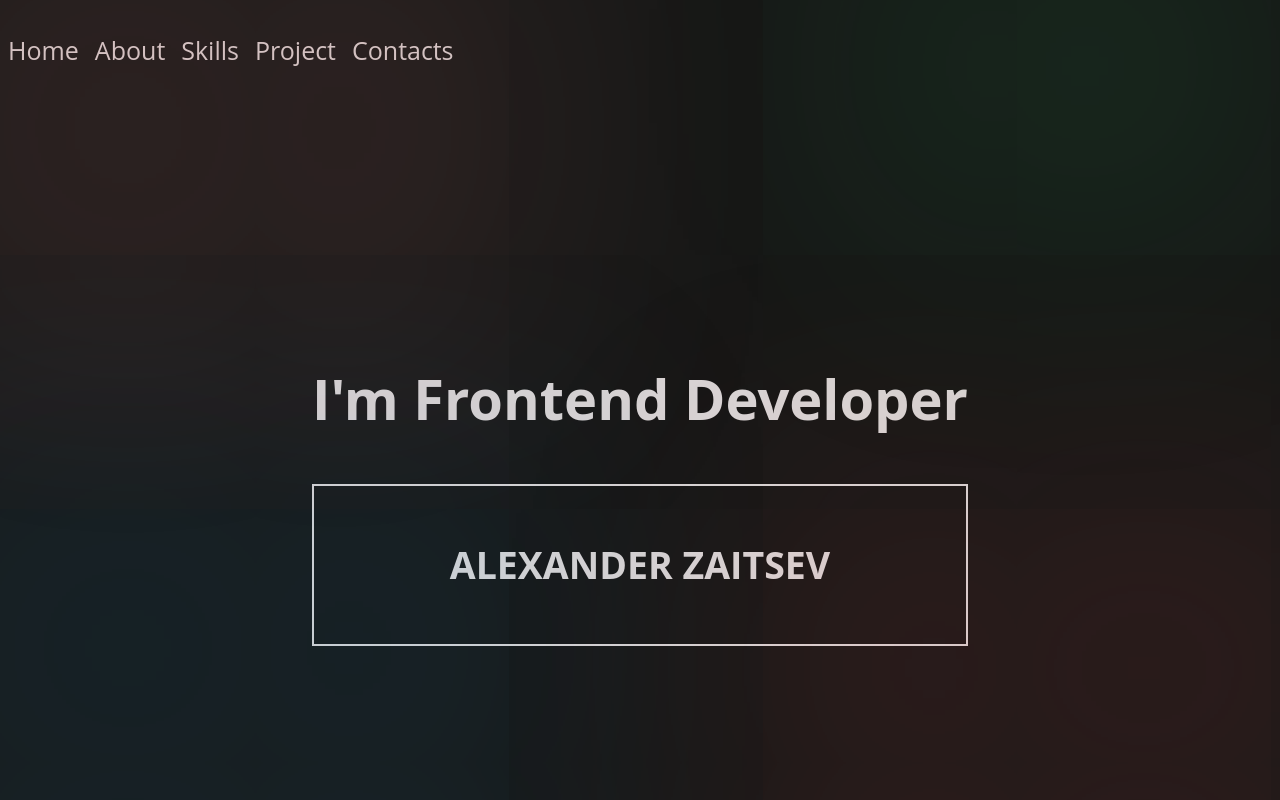
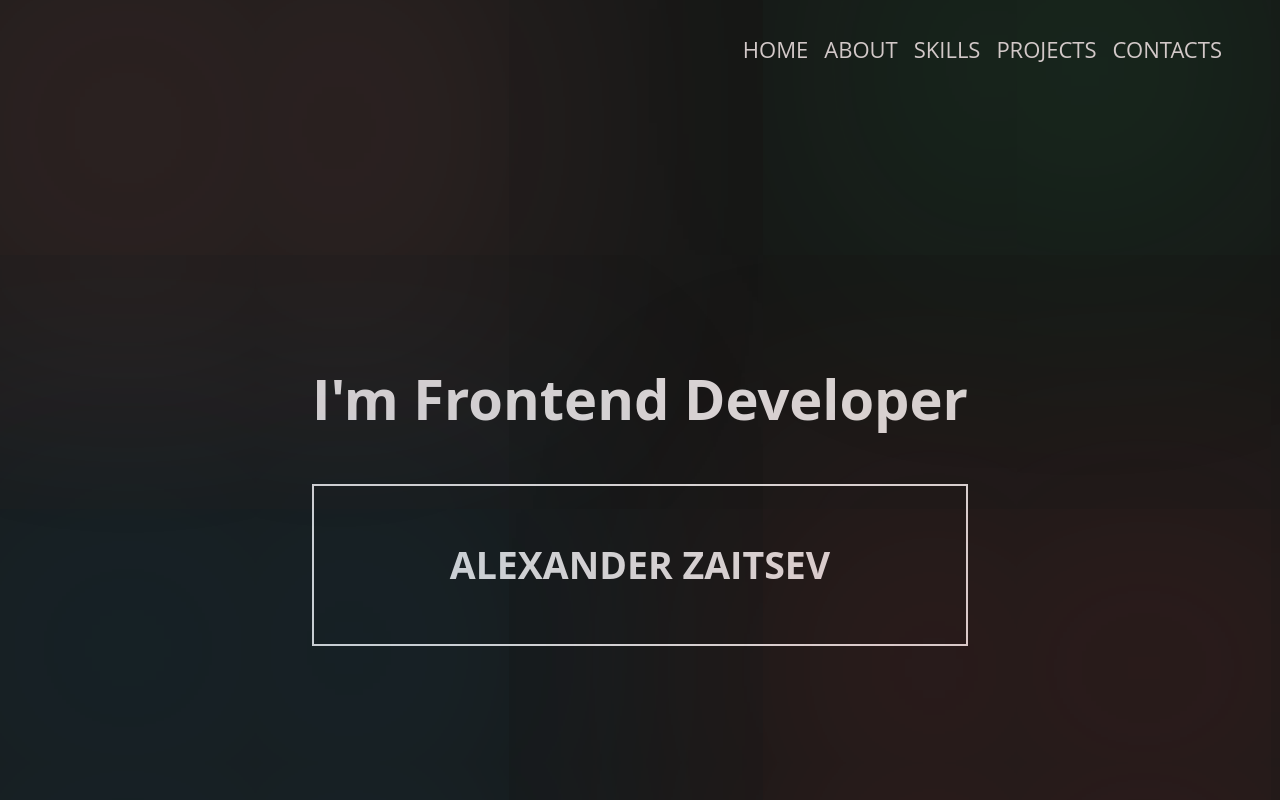
Before and after one commit to Zaitsev-AV/portfolio, a React (Create React App) app: page / in a window 1280 px wide. Shown: the top 800 px of the page. Built offline with nearby package versions, Linux system fonts and the light colour scheme.

Commit message:
adding useWindowSize

```diff
--- a/src/header/Header.tsx
+++ b/src/header/Header.tsx
@@ -1,16 +1,21 @@
 import React from 'react';
 import s from './Header.module.scss'
 import { Navbar } from "../navbar/Navbar";
+import { useWindowScroll } from "react-use";
 
 export type HeaderPropsType = {
 
 };
 export const Header: React.FC<HeaderPropsType> = ( props ) => {
 	const {  } = props
-	    console.log("Header render")
+	const { y } = useWindowScroll();
+	const scrolled = y > 0;
+
 	return (
 		<div className={s.header}>
+			<div className={`${s.naviget} ${scrolled ? s.scrolled : ''}`}>
 		<Navbar/>
+			</div>
 		</div>
 	);
 };
--- a/src/main/Main.tsx
+++ b/src/main/Main.tsx
@@ -3,12 +3,16 @@ import s from './Main.module.scss'
 import { Header } from "../header/Header";
 import { About } from "../aboutMe/About";
 
+
 export type MainPropsType = {};
 export const Main: React.FC<MainPropsType> = ( props ) => {
 	const {} = props
+
+
 	return (
-		<div className={ s.mainBlock }>
-			<Header/>
+		<div className={ s.mainBlock } id={'Home'}>
+
+				<Header/>
 			<div className={ s.main_container }>
 				<span className={s.el_1}></span>
 				<span className={s.el_2}></span>
--- a/src/navbar/Navbar.module.scss
+++ b/src/navbar/Navbar.module.scss
@@ -1,10 +1,16 @@
 .nav {
     display: flex;
-    justify-content: center;
+    justify-content: flex-end;
+    align-items: center;
     max-width: 100%;
-    font-size: 25px;
+    height: 100px;
+    font-size: 22px;
     padding-right: 50px;
     border-bottom-color: #212121;
+    &.scrolled {
+        background-color: rgba(45, 51, 59, 0.5);
+    }
+
 
     @media (max-width: 768px) {
             font-size: 18px;
@@ -48,3 +54,7 @@
             font-size: 14px;
     }
 }
+.name {
+    position: fixed;
+    left: 25px;
+}
--- a/src/navbar/Navbar.tsx
+++ b/src/navbar/Navbar.tsx
@@ -1,18 +1,61 @@
 import React from 'react';
+import { Link } from "react-scroll";
 import s from './Navbar.module.scss'
+import { useWindowScroll } from 'react-use';
 
-export type NavbarPropsType = {
 
-};
-export const Navbar: React.FC<NavbarPropsType> = ( props ) => {
-	const {  } = props
+export const Navbar: React.FC = (  ) => {
+	const { y } = useWindowScroll();
+	const scrolled = y > 0;
+
 	return (
-		<div className={s.nav}>
-			<a href="">Home</a>
-			<a href="">About</a>
-			<a href="">Skills</a>
-			<a href="">Project</a>
-			<a href="">Contacts</a>
-		</div>
+		<>
+			<nav className={`${s.nav} ${scrolled ? s.scrolled : ''}`}>
+				{/*<div className={s.name}>*/}
+				{/*	{scrolled && <h1>ALEXANDER ZAITSEV</h1>}*/}
+				{/*</div>*/}
+
+			<Link
+				activeClass="active"
+				to="Home"
+				spy={true}
+				smooth={true}
+				offset={-70}
+				duration={800}
+			>HOME</Link>
+			<Link
+				activeClass="active"
+				to="section1"
+				spy={true}
+				smooth={true}
+				offset={-100}
+				duration={800}
+			>ABOUT</Link>
+			<Link
+				activeClass="active"
+				to="section2"
+				spy={true}
+				smooth={true}
+				offset={-100}
+				duration={900}
+			>SKILLS</Link>
+			<Link
+				activeClass="active"
+				to="section3"
+				spy={true}
+				smooth={true}
+				offset={-100}
+				duration={1000}
+			>PROJECTS</Link>
+			<Link
+				activeClass="active"
+				to="section4"
+				spy={true}
+				smooth={true}
+				offset={-220}
+				duration={1100}
+			>CONTACTS</Link>
+		</nav>
+		</>
 	);
 };
--- a/src/projects/Projects.tsx
+++ b/src/projects/Projects.tsx
@@ -17,7 +17,7 @@ export const Projects: React.FC<ProjectsPropsType> = ( props ) => {
 	return (
 		<>
 			<div className={s.projectsBlock}>
-				<BlockTitle title={'My projects'}/>
+				<BlockTitle title={'My projects'} id={'section3'}/>
 				<div className={`${s.projectContainer}`}>
 					<div className={s.projects}>
 						<Project title={'Quiz'} style={quiz}/>
--- a/src/projects/project/Project.module.scss
+++ b/src/projects/project/Project.module.scss
@@ -19,10 +19,7 @@
         /*-15px -15px 30px rgb(60, 60, 60);*/
         text-align: center;
         margin: 10px;
-        width: 75%;
-        @media (min-width: 1412px) {
-                width: 90%;
-        }
+        width: 100%;
         h3 {
             font-size: 25px;
             color: #d9d6d6;
--- a/src/skills/Skills.module.scss
+++ b/src/skills/Skills.module.scss
@@ -1,6 +1,6 @@
 .skillsBlock {
     background-color: #171817;
-    padding: 100px 0;
+    padding: 50px 0;
 
     .skillsContainer {
         display: flex;
--- a/src/skills/Skills.tsx
+++ b/src/skills/Skills.tsx
@@ -9,7 +9,7 @@ export const Skills: React.FC<SkillsPropsType> = ( props ) => {
 	const {} = props
 	return (
 		<div className={ s.skillsBlock }>
-			<BlockTitle title={'Skills'}/>
+			<BlockTitle title={'Skills'} id={'section2'}/>
 			<div className={ `${ s.skillsContainer }` }>
 
 				<div className={ s.skills }>
```
Also changed, not shown: src/hooks/useScrolling/useScrolling.ts (added, +22 -0 lines), src/main/Main.module.scss (+0 -9 lines).
